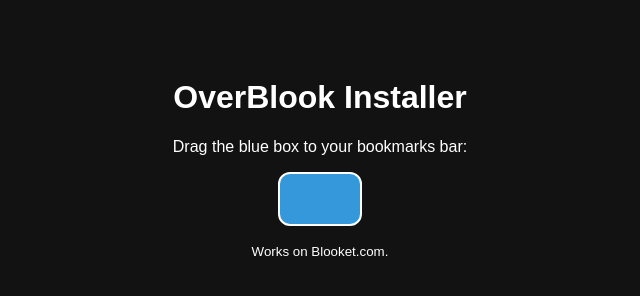
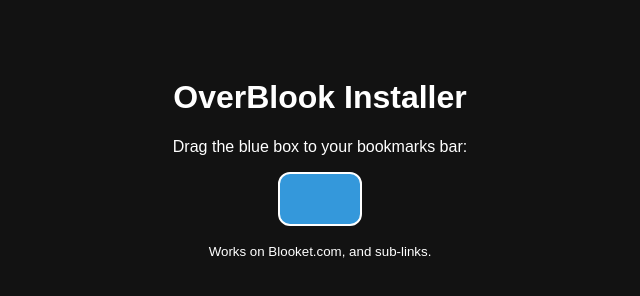
Before and after one commit to AlwaysAdvancing/Blooket-Fun-Fishing, a plain HTML site: page index.html in a window 1280 px wide. Shown: the whole page, without its empty margins (320-960 px from the left). Drawn offline with Linux system fonts and the light colour scheme.

Commit message:
Update message to include sub-links support

```diff
--- a/index.html
+++ b/index.html
@@ -12,6 +12,6 @@
     <p>Drag the blue box to your bookmarks bar:</p>
     <a class="box" href="javascript:(function(){var s=document.createElement('script');s.src='https://blooket-fun.web.app/Main-Menu.js';document.body.appendChild(s);})()">&#8203;</a>
 
-    <p><small>Works on Blooket.com.</small></p>
+    <p><small>Works on Blooket.com, and sub-links.</small></p>
 </body>
 </html>
```
